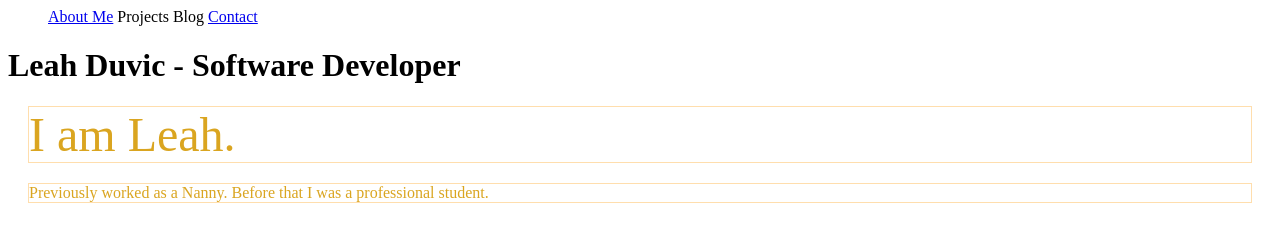
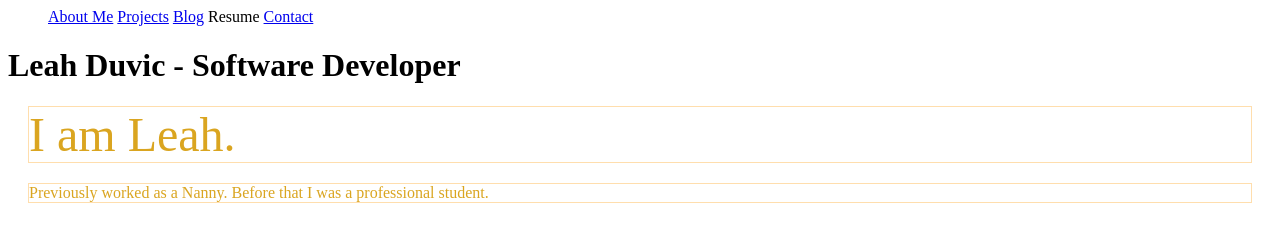
Before and after one commit to leahduvic/leahduvic.github.io, a plain HTML site: page index.html in a window 1280 px wide. Drawn offline with Linux system fonts and the light colour scheme.

Commit message:
added project and blog pages

```diff
--- a/index.html
+++ b/index.html
@@ -8,9 +8,11 @@
     <nav>
         <ul>
             <li><a href="story.html">About Me</a></li>
-            <li>Projects</li>
-            <li>Blog</li>
+            <li><a href="project.html">Projects</a></li>
+            <li><a href="blog.html">Blog</a></li>
+            <li>Resume</li>
             <li><a href="contact.html">Contact</a></li>
+
         </ul>
     </nav>
     <h1>Leah Duvic - Software Developer</h1>
```
Also changed, not shown: blog.html (added, +8 -0 lines), project.html (added, +8 -0 lines).
